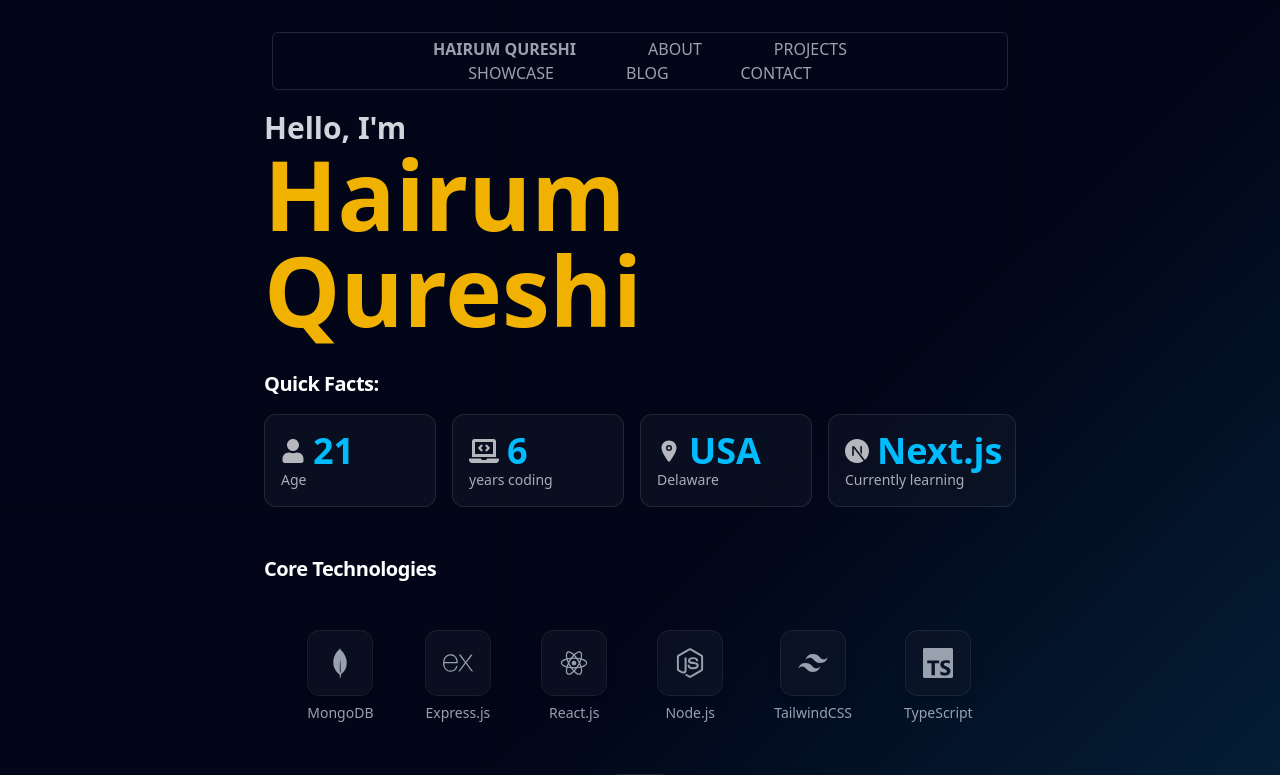
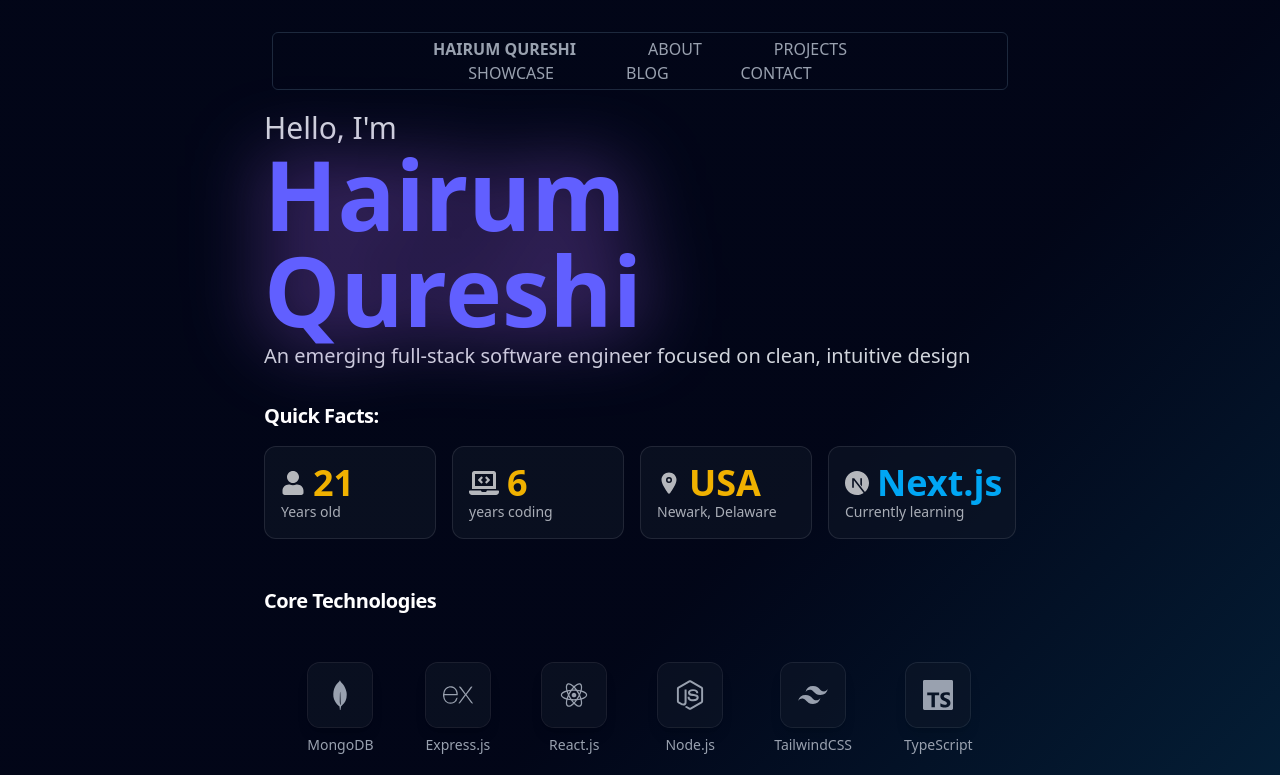
Before and after one commit to Hairum-Qureshi/personal-portfolio, a Next.js app: page / in a window 1280 px wide. Shown: the top 775 px of the page. Built offline with nearby package versions, Linux system fonts and the light colour scheme.

Commit message:
styled header, updated color schemes, and info

```diff
--- a/app/page.tsx
+++ b/app/page.tsx
@@ -19,10 +19,14 @@ export default function Home() {
 	return (
 		<div className="lg:mx-0 mx-5">
 			<div className="mt-3">
-				<h2 className="font-semibold text-3xl lg:px-0 px-3">Hello, I&apos;m</h2>
-				<h1 className="font-semibold text-yellow-500 lg:text-8xl text-7xl lg:p-0 px-3">
+				<h2 className="text-3xl lg:px-0 px-3">Hello, I&apos;m</h2>
+				<h1 className="font-semibold text-indigo-500 lg:text-8xl text-7xl lg:p-0 px-3 drop-shadow-[0_0_40px_rgba(155,93,229,0.9)]">
 					Hairum Qureshi
 				</h1>
+				<h3 className="text-xl mt-1">
+					An emerging full-stack software engineer focused on clean, intuitive
+					design
+				</h3>
 				<div className="py-8">
 					<h3 className="mb-4 text-white text-xl font-bold tracking-tight">
 						Quick Facts:
@@ -32,12 +36,12 @@ export default function Home() {
 							<div className="flex flex-col items-start space-y-1">
 								<div className="flex items-center space-x-2">
 									<FaUser className="text-2xl text-white/70" />
-									<span className="text-4xl font-extrabold text-sky-400">
+									<span className="text-4xl font-extrabold text-yellow-500">
 										{new Date().getFullYear() - 2004}
 									</span>
 								</div>
 								<span className="text-sm font-medium text-gray-300/80 mt-[-5px]">
-									Age
+									Years old
 								</span>
 							</div>
 						</div>
@@ -45,7 +49,7 @@ export default function Home() {
 							<div className="flex flex-col items-start space-y-1">
 								<div className="flex items-center space-x-2">
 									<FaLaptopCode className="text-3xl text-white/70" />
-									<span className="text-4xl font-extrabold text-sky-400">
+									<span className="text-4xl font-extrabold text-yellow-500">
 										{new Date().getFullYear() - 2019}
 									</span>
 								</div>
@@ -58,12 +62,15 @@ export default function Home() {
 							<div className="flex flex-col items-start space-y-1">
 								<div className="flex items-center space-x-2">
 									<IoLocation className="text-2xl text-white/70" />
-									<span className="text-4xl font-semibold text-sky-400">
+									<span className="text-4xl font-semibold text-yellow-500">
+										{/* <span className="text-red-500">U</span>
+										<span className="text-white">S</span>
+										<span className="text-sky-500">A</span> */}
 										USA
 									</span>
 								</div>
 								<span className="text-sm font-medium text-gray-300/80 mt-[-5px]">
-									Delaware
+									Newark, Delaware
 								</span>
 							</div>
 						</div>
@@ -71,7 +78,7 @@ export default function Home() {
 							<div className="flex flex-col items-start space-y-1">
 								<div className="flex items-center space-x-2">
 									<SiNextdotjs className="text-2xl text-white/70" />
-									<span className="text-4xl font-semibold text-sky-400">
+									<span className="text-4xl font-semibold text-sky-500">
 										Next.js
 									</span>
 								</div>
```
